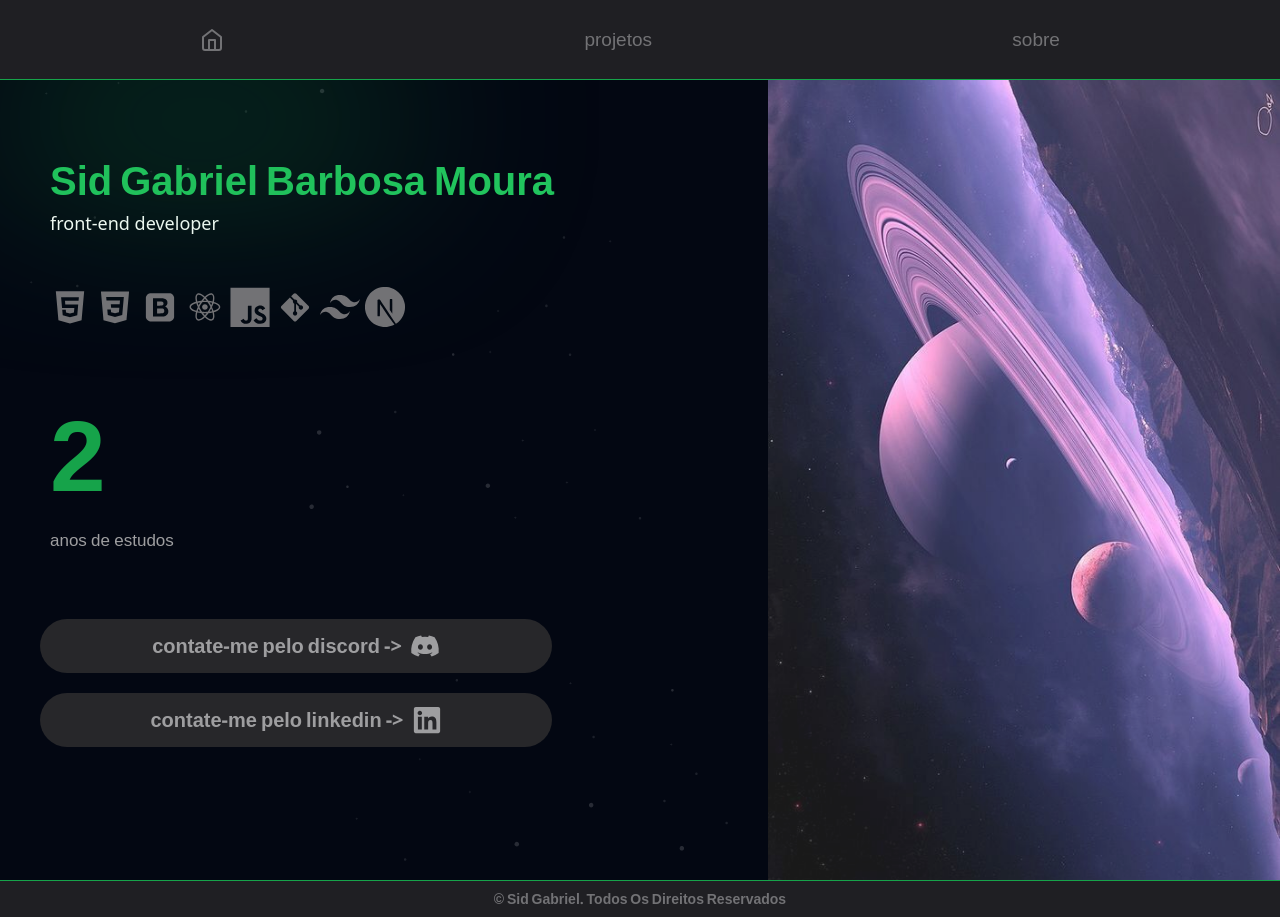
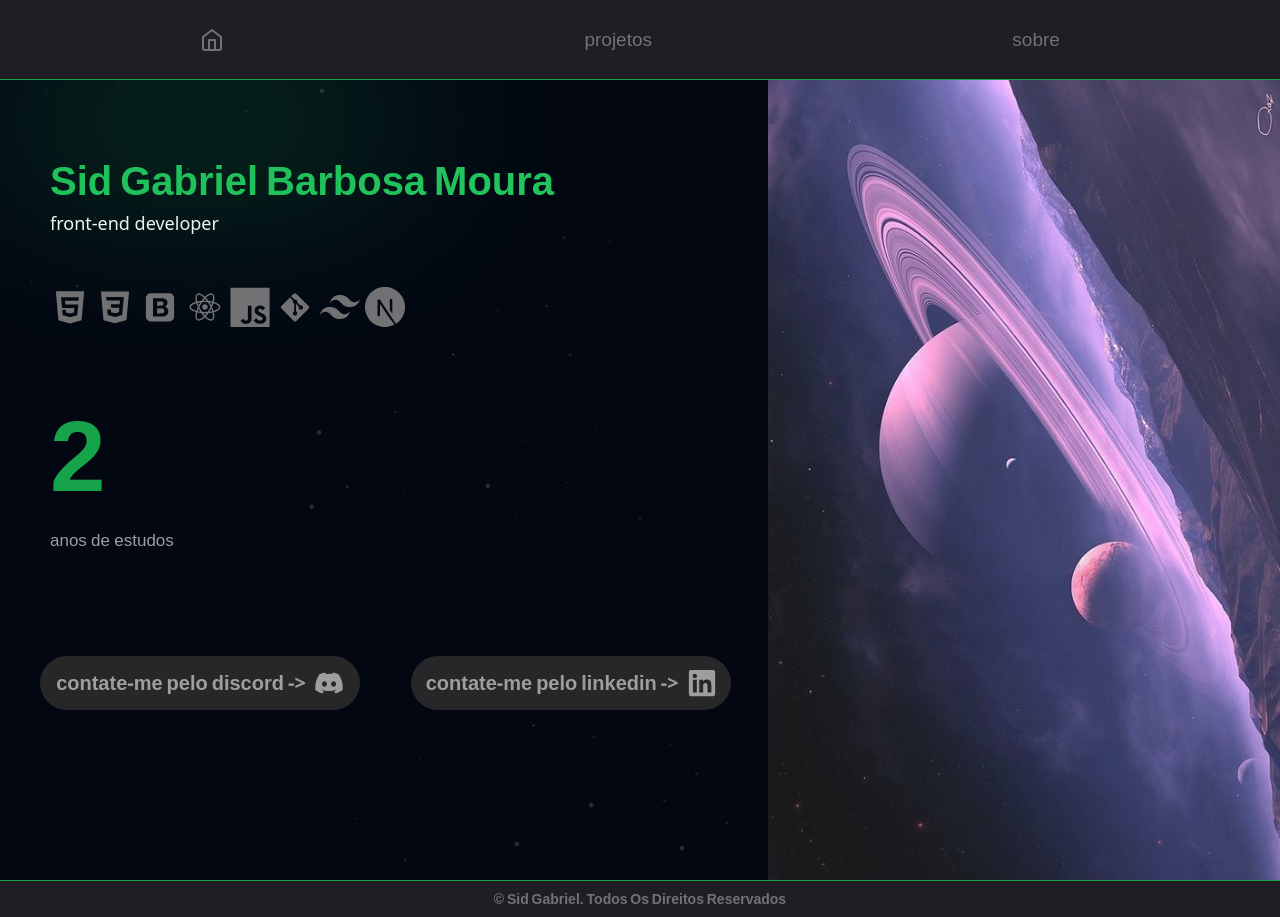
Before and after one commit to sidgabrielmoura/portfolio, a Next.js app: page / in a window 1280 px wide. Built offline with nearby package versions, Linux system fonts and the light colour scheme.

Commit message:
contact buttons redefinide

```diff
--- a/src/components/contactsHomePage.tsx
+++ b/src/components/contactsHomePage.tsx
@@ -3,22 +3,22 @@ import { FaDiscord, FaLinkedin } from "react-icons/fa";
 
 export function ContactsHomePage(){
     return(
-        <div className="h-[30vh] sm:w-[100vw] xl:w-[40vw] sm:mx-auto xl:mx-10 pb-5 flex flex-col justify-center items-center">
+        <div className="h-[30vh] sm:w-[100vw] xl:w-[90%] sm:mx-auto xl:mx-10 pb-5 flex sm:flex-col xl:flex-row sm:justify-center xl:justify-between items-center
+        ">
                 <div className="flex">
                     <Link href={"https://discord.gg/4hPMkwwn"} target="_blank" className="flex p-3 bg-zinc-800 rounded-full
-                    hover:ml-10 transition-all duration-200 hover:drop-shadow-[0_0_20px_#358f28] xl:w-[40vw]
+                    transition-all duration-200 hover:drop-shadow-[0_0_10px_#358f28] xl:w-[25vw]
                     justify-center md:w-[100vw]">
-                        <p className="xl:text-[20px] font-semibold
-                        text-gray-200 hover:text-gray-100 transition-all
+                        <p className="xl:text-[20px] font-semibold text-gray-200
                         duration-200 md:text-[15px]">contate-me pelo discord -&gt;</p>
                         <FaDiscord className="text-[30px] text-gray-200 ml-2 hover:text-blue-600 transition-all
                         duration-200"/>
                     </Link>
                 </div>
 
-                <div className="flex mt-5">
+                <div className="flex xl:mt-0 sm:mt-5">
                     <Link href={"https://www.linkedin.com/in/sid-gabriel-barbosa-moura-347474253/"} target="_blank" className="flex p-3 bg-zinc-800 rounded-full
-                    hover:ml-10 transition-all duration-200 hover:drop-shadow-[0_0_20px_#358f28] xl:w-[40vw]
+                    transition-all duration-200 hover:drop-shadow-[0_0_10px_#358f28] xl:w-[25vw]
                     justify-center md:w-[100vw]">
                         <p className="xl:text-[20px] font-semibold
                         text-gray-200 hover:text-gray-100 transition-all
--- a/tailwind.config.js
+++ b/tailwind.config.js
@@ -31,7 +31,7 @@ module.exports = {
         'sm': '320px',
         // => @media (min-width: 640px) { ... }
 
-        'md': '640px',
+        'md': '600px',
         // => @media (min-width: 768px) { ... }
 
         'lg': '768px',
```
